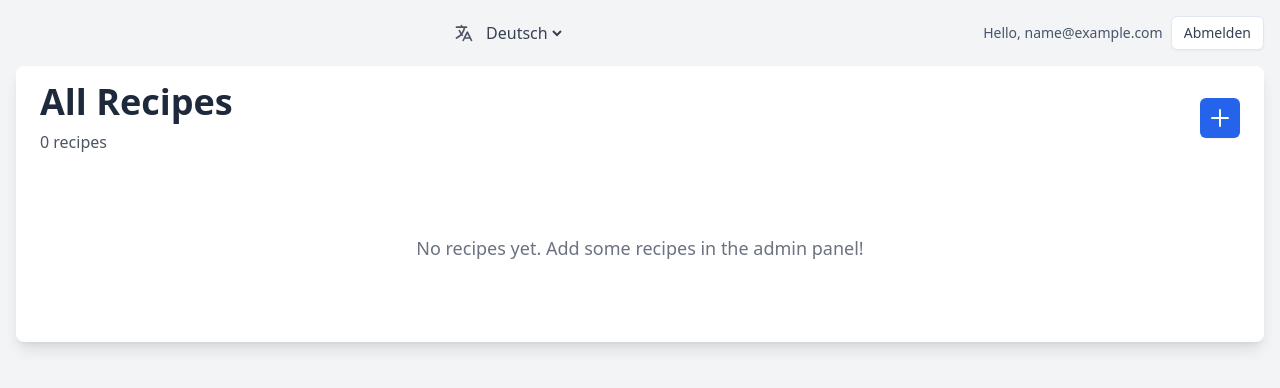
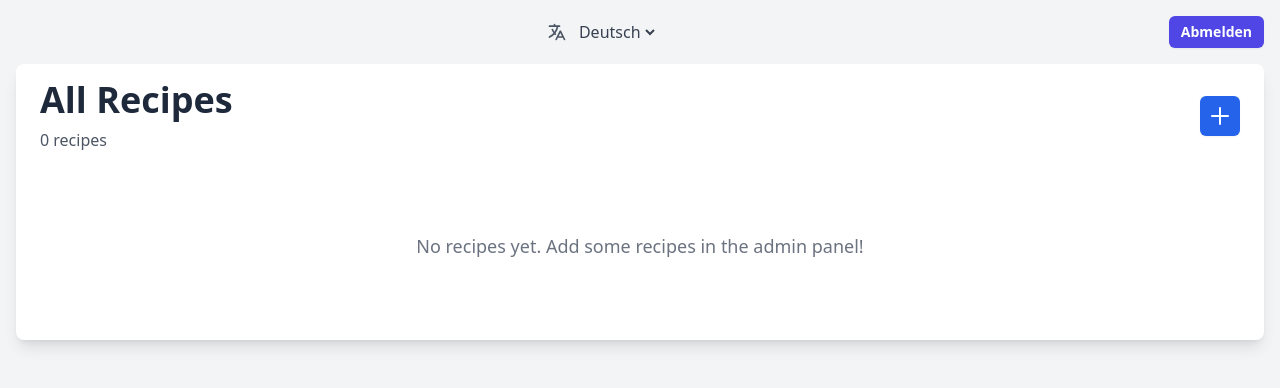
Before and after one commit to PhilippTh/recipe-viewer, a Django app: page / in a window 1280 px wide. Shown: the top 388 px of the page. Run offline with Django 5.2, Linux system fonts and the light colour scheme; the visitor is signed in with stand-in values (Sample User, id 1); data that the repository does not hold is empty; some libraries are stand-ins or nearby versions.

Commit message:
Minor cleanup

```diff
--- a/recipe_viewer/templates/base.html
+++ b/recipe_viewer/templates/base.html
@@ -53,14 +53,11 @@
             </form>
             <div class="flex items-center gap-2">
                 {% if user.is_authenticated %}
-                    <span class="text-sm text-slate-600 hidden sm:inline">
-                        {% trans "Hello" %}, {{ user.email }}
-                    </span>
                     <form method="post" action="{% url 'accounts:logout' %}">
                         {% csrf_token %}
                         <button
                             type="submit"
-                            class="inline-flex items-center rounded-md border border-slate-200 bg-white px-3 py-1.5 text-sm font-medium text-slate-700 shadow-sm hover:bg-slate-50"
+                            class="inline-flex items-center rounded-md bg-indigo-600 px-3 py-1.5 text-sm font-semibold text-white shadow-sm hover:bg-indigo-500"
                         >
                             {% trans "Log out" %}
                         </button>
--- a/recipe_viewer/urls.py
+++ b/recipe_viewer/urls.py
@@ -21,7 +21,6 @@ from django.contrib import admin
 from django.urls import include
 from django.urls import path
 
-
 from recipe_viewer.apps.recipes.views import recipe_list
 
 urlpatterns = [
```
Also changed, not shown: recipe_viewer/apps/recipes/views.py (+6 -4 lines), recipe_viewer/apps/recipes/urls.py (line endings or trailing spaces).
